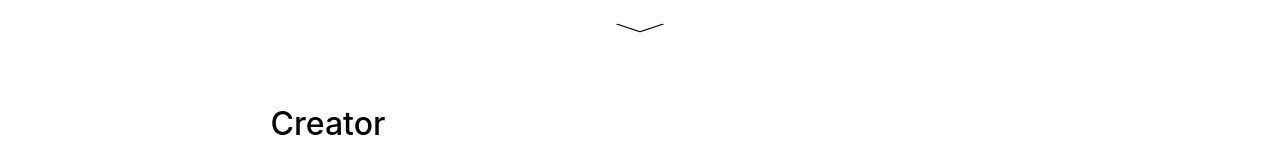
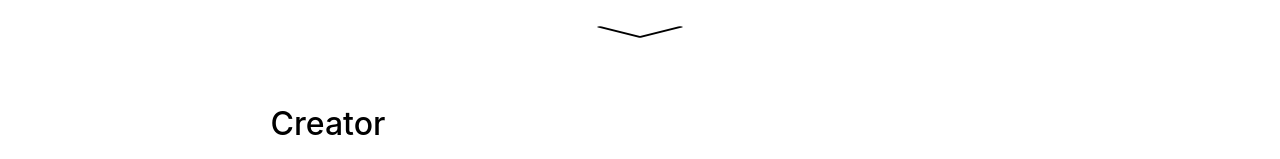
Before and after one commit to GitVex/fullstackjava, a Next.js app: page /test in a window 1280 px wide. Shown: the top 159 px of the page. Built offline with nearby package versions, Linux system fonts and the light colour scheme; no server answers; the database is empty.

Commit message:
fixed button placement

```diff
--- a/components/DualInterface.tsx
+++ b/components/DualInterface.tsx
@@ -8,31 +8,24 @@ import { useState } from 'react'
 function DualInterface() {
 
     const [open, setOpen] = useState(false)
-
+    const yInit = -1100
 
 
     return (
-        <div className='bg-gradient-to-tr dark:from-darknavy-600 overflow-hidden'>
-                <motion.div initial={{ y: -1000 }} animate={open ? { y: 0 } : { y: -1000 }} className="absolute backdrop-blur-md">
-                    <MixerOverlay />
-                </motion.div>
+        <div className=' overflow-hidden'>
+            <div className="absolute flex flex-row w-screen justify-center">
+                <button onClick={() => setOpen(!open)} className="m-4 w-8 h-8 scale-x-[400%] z-20">
+                    <motion.svg xmlns="http://www.w3.org/2000/svg" fill="none" viewBox="0 0 24 24" stroke-width="1" stroke="currentColor" animate={open ? { scaleY: -1 } : {}}>
+                        <path stroke-linecap="round" stroke-linejoin="round" d="M19.5 8.25l-7.5 7.5-7.5-7.5" />
+                    </motion.svg>
+                </button>
+            </div>
 
+            <motion.div initial={{ y: yInit }} animate={open ? { y: 0 } : { y: yInit }} className="absolute backdrop-blur-md z-10">
+                <MixerOverlay />
+            </motion.div>
 
-
-
-            <div className='flex flex-col h-screen'>
-            <button onClick={() => setOpen(!open)} className="absolute m-4 w-6 h-6 scale-x-[300%] self-center">
-                <motion.svg xmlns="http://www.w3.org/2000/svg" fill="none" viewBox="0 0 24 24" stroke-width="1.5" stroke="currentColor" animate={open ? { scaleY: -1 } : {} }>
-                    <path stroke-linecap="round" stroke-linejoin="round" d="M19.5 8.25l-7.5 7.5-7.5-7.5"/>
-                </motion.svg>
-            </button>
-
-
-
-
-
-
-
+            <div className='absolute flex flex-col h-screen w-screen z-0 bg-gradient-to-tr dark:from-darknavy-600'>
 
 
                 <QueryClientProvider client={new QueryClient()}>
```
